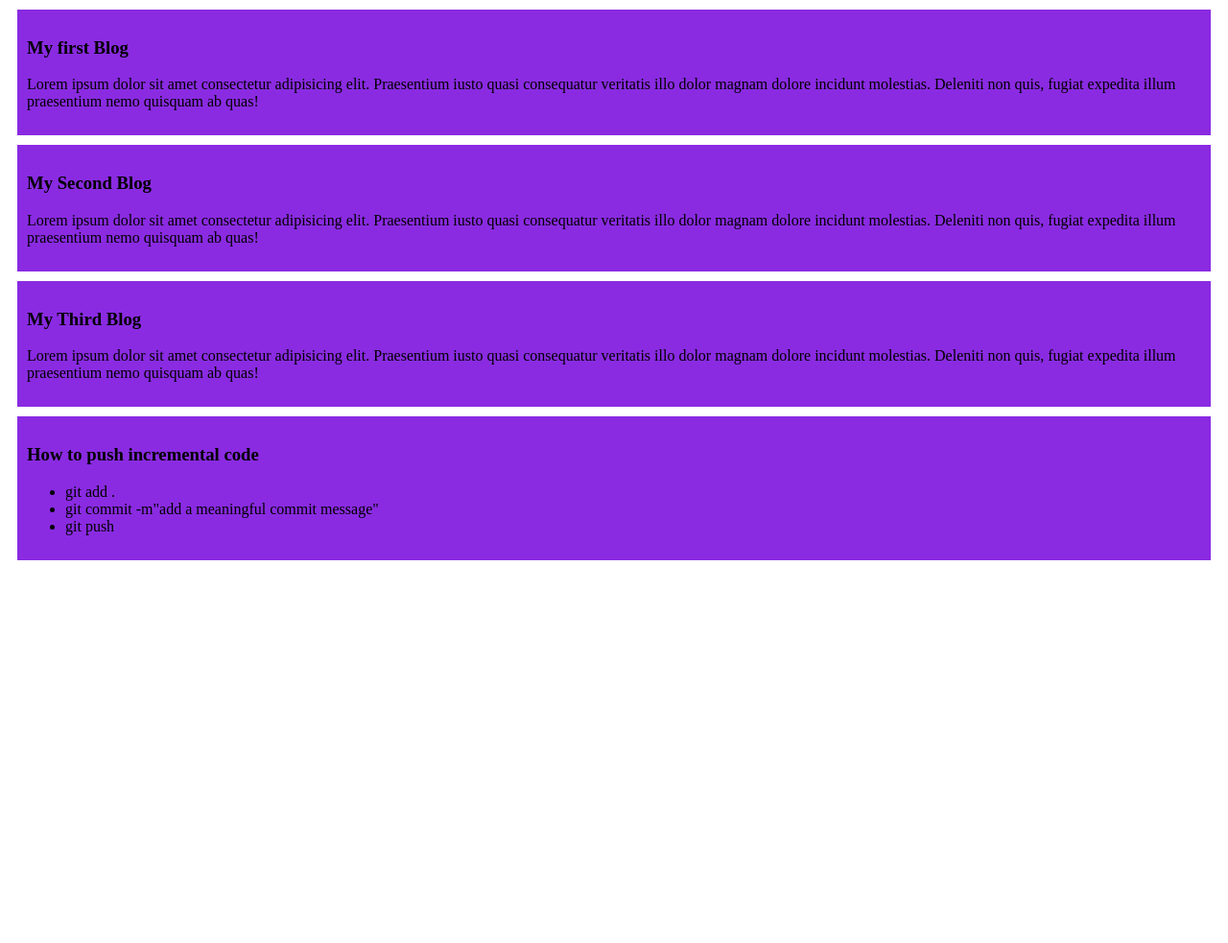
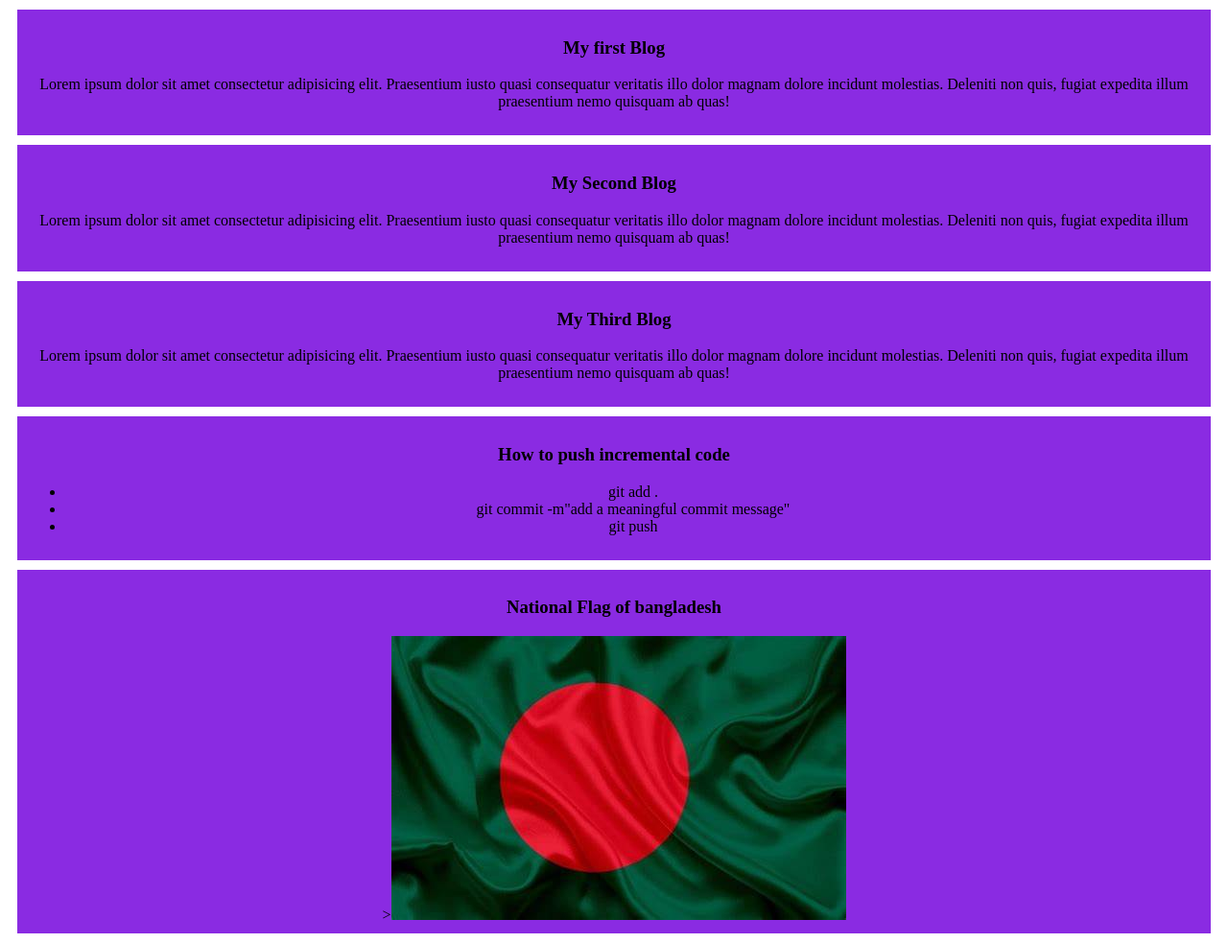
Before and after one commit to pobitroPh/my-first-github-repo, a plain HTML site: page index.html in a window 1280 px wide. Shown: the whole page at 96% size. Before the commit the page ends 800 px from the top, so only its background shows below. Drawn offline with Linux system fonts and the light colour scheme.

Commit message:
added image

```diff
--- a/Style/blog.css
+++ b/Style/blog.css
@@ -3,4 +3,5 @@ div{
     padding: 10px;
     margin: 10px;
     border-radius: 10px solid red;
+    text-align: center;
 }
--- a/index.html
+++ b/index.html
@@ -27,5 +27,8 @@
             <li>git push</li>
         </ul>
     </div>
+    <div><h3>National Flag of bangladesh</h3>
+    ><img src="Image/OIP (4).jpg" alt="">
+    </div>
 </body>
 </html>
```
Also changed, not shown: Image/OIP (4).jpg (added).
